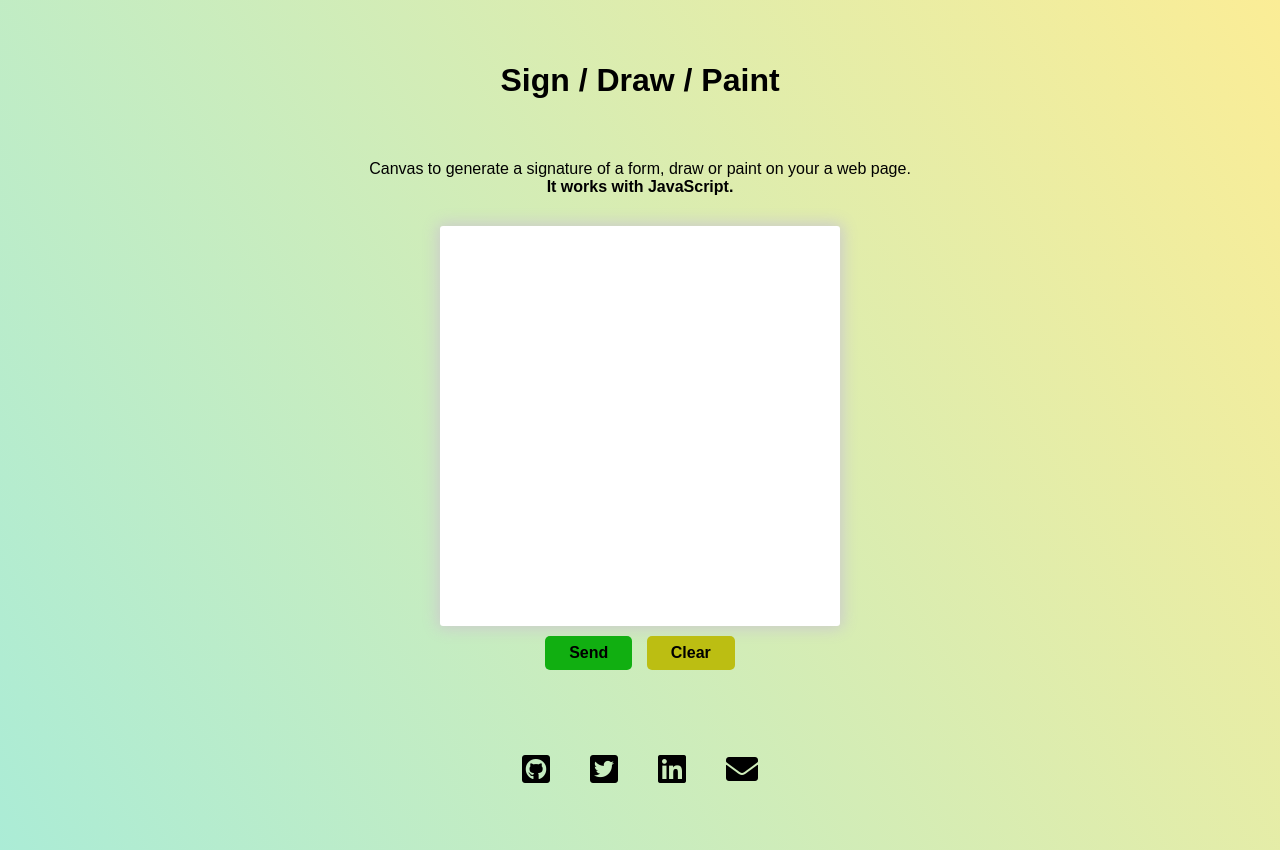
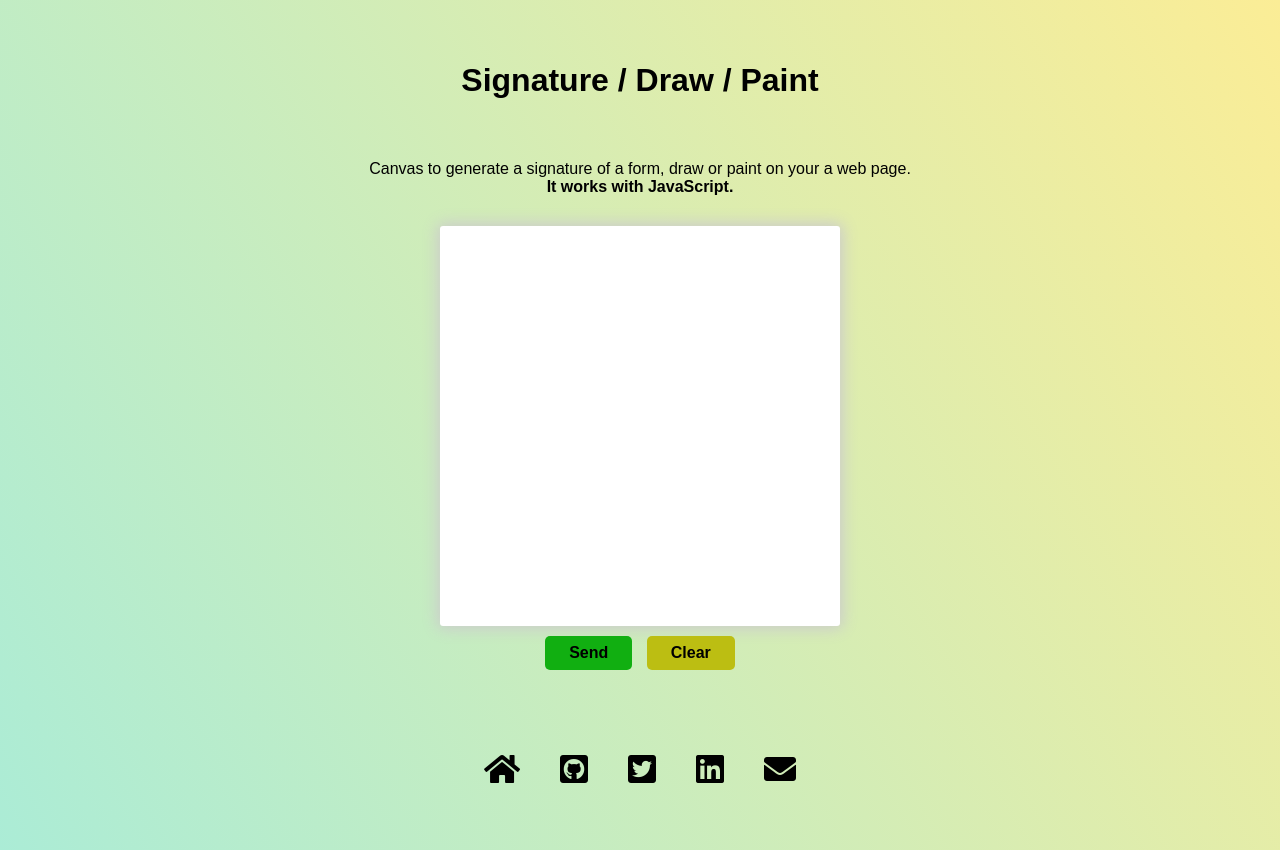
Before and after one commit to JuanCarlosAcostaPeraba/Sign-Draw-Paint, a plain HTML site: page index.html in a window 1280 px wide. Drawn offline with Linux system fonts and the light colour scheme.

Commit message:
chore: Add portfolio link, fix spelling

```diff
--- a/index.html
+++ b/index.html
@@ -6,12 +6,12 @@
         <meta name="viewport" content="width=device-width, initial-scale=1.0" />
         <meta
             name="description"
-            content="Create field to sign/draw/paint both on touch screens and with mouse on PCs with JavaScript"
+            content="Create field to signature/draw/paint both on touch screens and with mouse on PCs with JavaScript"
         />
         <meta name="author" content="Juan Carlos Acosta Perabá" />
         <meta name="copyright" content="Juan Carlos Acosta Perabá" />
         <!-- TITLE -->
-        <title>Sign/Draw/Paint</title>
+        <title>Signature/Draw/Paint</title>
         <!-- STYLE -->
         <link
             rel="stylesheet"
@@ -22,7 +22,7 @@
         <link rel="stylesheet" type="text/css" href="./style.css" />
     </head>
     <body>
-        <h1>Sign / Draw / Paint</h1>
+        <h1>Signature / Draw / Paint</h1>
         <p class="info">
             Canvas to generate a signature of a form, draw or paint on your a
             web page.
@@ -43,6 +43,14 @@
 
         <footer>
             <ul>
+                <li>
+                    <a
+                        href="https://juancarlosacostaperaba.github.io/"
+                        target="_blank"
+                    >
+                        <i class="fas fa-home"></i>
+                    </a>
+                </li>
                 <li>
                     <a
                         href="https://github.com/JuanCarlosAcostaPeraba/Sign-Draw-Paint"
```
